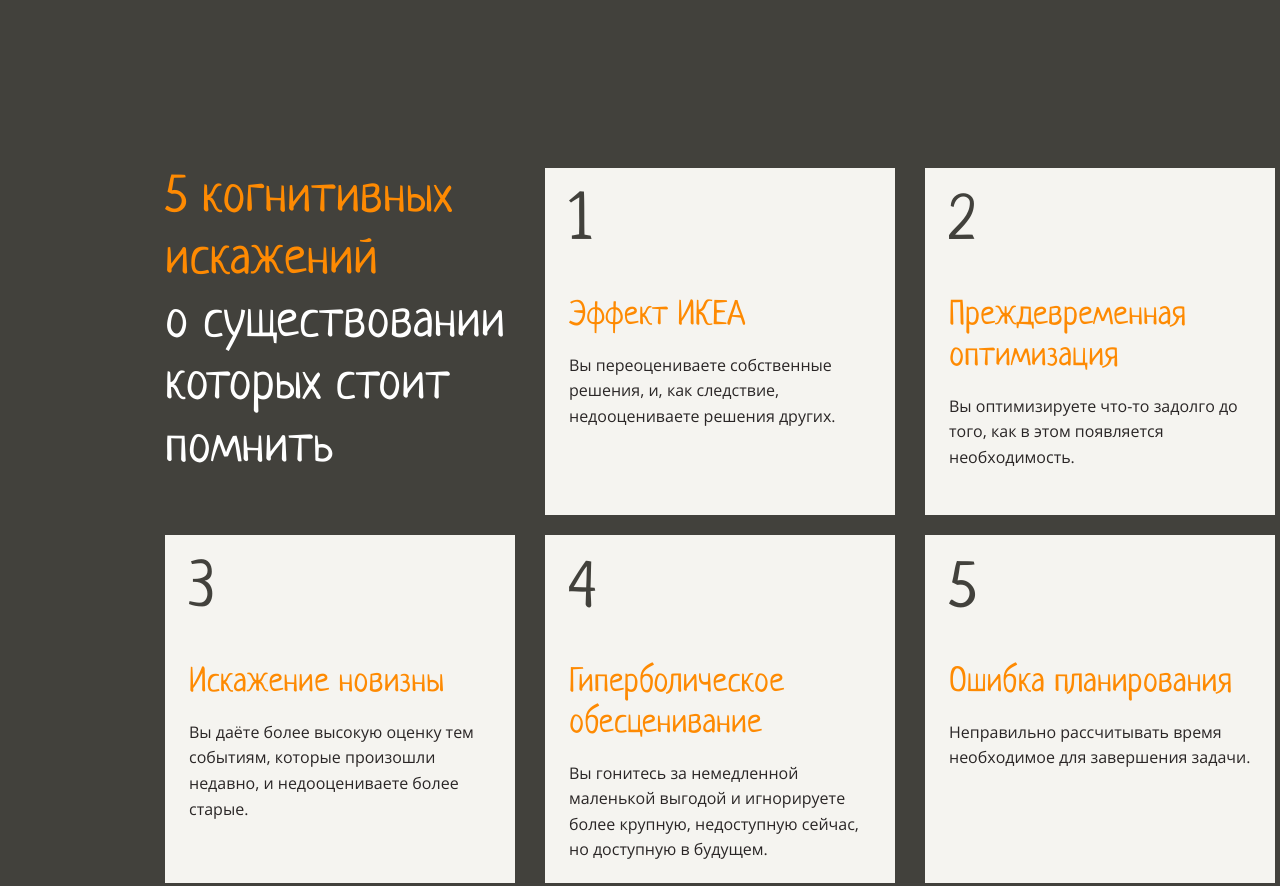
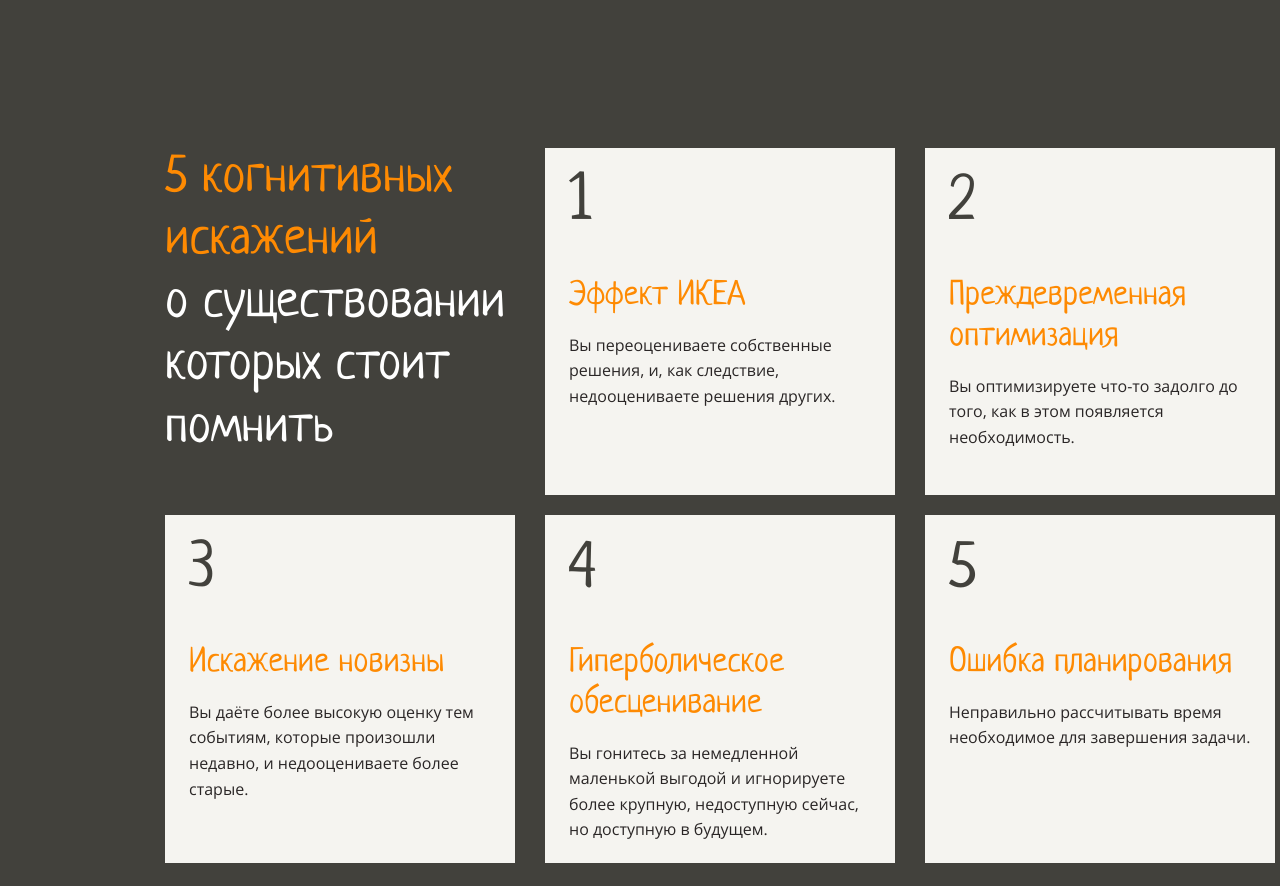
Before and after one commit to rickyspirit/layout-designer-project-lvl1, a website: page src/index.html in a window 1280 px wide. Shown: the part 1780-2666 px from the top of the page. Drawn offline with Linux system fonts and the light colour scheme; grey boxes are pictures that could not be loaded.

Commit message:
change navigation section

```diff
--- a/src/styles/style.css
+++ b/src/styles/style.css
@@ -129,7 +129,7 @@ iframe {
 .flex-container {
   position: absolute;
 
-  margin: 100px 0 0 0;
+  margin: 80px 0 0 0;
 }
 
 .flex-row {
```
